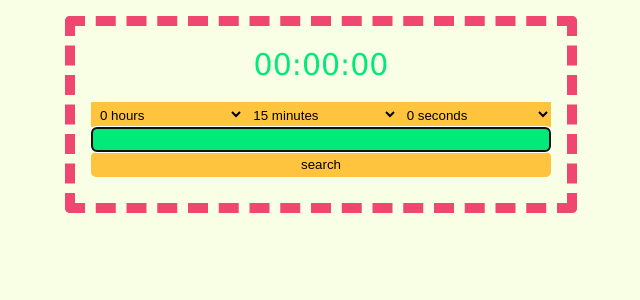
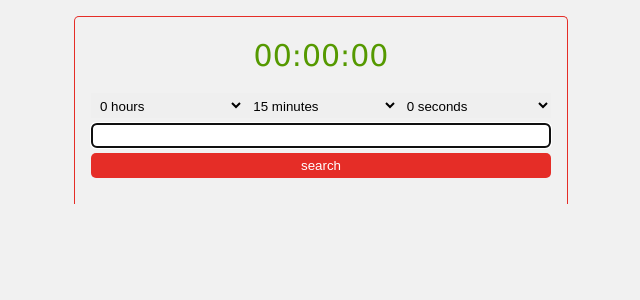
Before and after one commit to flannerychristopher/youtube_pomodoro, a React app: page / in a window 1280 px wide. Shown: the top 300 px of the page, without its empty margins (319-959 px from the left). Built offline with nearby package versions, Linux system fonts and the light colour scheme.

Commit message:
change styling to YouTube color palette

```diff
--- a/index.html
+++ b/index.html
@@ -9,7 +9,7 @@
 <head>
   <meta charset="utf-8">
   <meta http-equiv="X-UA-Compatible" content="IE=edge">
-  <title>YouTube | flan the dev</title>
+  <title>YouTube Pomodoro | flan the dev</title>
   <meta name="description" content="">
   <meta name="viewport" content="width=device-width, initial-scale=1">
 </head>
--- a/src/style/App.css
+++ b/src/style/App.css
@@ -5,8 +5,8 @@ pinkred       #ef476f
 sun           #ffc43d */
 
 body {
-  background-color: #f8ffe5;
-  color: #1b9aaa;
+  background-color: #f1f1f1;
+  color: #333333;
   font-family: Verdana, Geneva, Tahoma, sans-serif;
   box-sizing: border-box;
 }
@@ -14,10 +14,39 @@ body {
 .App {
   max-width: 460px;
   margin: 0 auto;
-  border: 10px dashed #ef476f;
-  border-radius: 5px;
+  border: 1px solid #e52d27;
+  border-bottom: transparent;
+  border-top-left-radius: 5px;
+  border-top-right-radius: 5px;
   margin-top: 1em;
   padding: 1em;
+}
+
+/* TIMER */
+
+.Timer {
+  height: 50px;
+  font-size: 30px;
+  padding: 5px;
+  text-align: center;
+  color: #559900;
+}
+
+.TimerControl {
+  display: flex;
+}
+
+.TimerControl div {
+  height: 25px;
+  cursor: pointer;
+  width: 100%;
+}
+
+.TimerControl div select {
+  border: none;
+  width: 100%;
+  height: 25px;
+  padding: 5px;
 }
 
 /* SEARCH */
@@ -27,12 +56,10 @@ body {
   width: 100%;
   height: 25px;
   border-radius: 5px;
-  margin: 0 0;
+  margin: 5px 0;
   padding: 0 0;
   font-weight: 600;
   letter-spacing: .2em;
-  color: #ef476f;
-  background-color: #00ea79;
 }
 
 button {
@@ -40,40 +67,11 @@ button {
   margin: 0 0 10px 0;
   width: 100%;
   height: 25px;
-  background-color: #ffc43d;
+  background-color: #e52d27;
+  color: #fff;
   border: none;
   border-radius: 5px;
   cursor: pointer;
-}
-
-/* TIMER */
-
-.Timer {
-  height: 50px;
-  font-size: 30px;
-  padding: 5px;
-  text-align: center;
-  color: #00ea79;
-}
-
-.TimerControl {
-  display: flex;
-}
-
-.TimerControl div {
-  background-color: #ffc43d;
-  height: 25px;
-  cursor: pointer;
-  width: 100%;
-
-}
-
-.TimerControl div select {
-  background: transparent;
-  border: none;
-  width: 100%;
-  height: 25px;
-  padding: 5px;
 }
 
 /* VIDEOS */
@@ -83,13 +81,13 @@ button {
   min-height: 220px;
   padding: 15px;
   margin-bottom: 15px;
-  border-bottom: 10px dashed #ef476f;
+  border-bottom: 10px dashed #e52d27;
 }
 
 .Player {
   max-width: 320px;
   max-height: 195px;
-  border: 5px solid #00ea79;
+  border: 5px solid #559900;
   border-radius: 5px;
 }
 
@@ -102,7 +100,6 @@ button {
   justify-content: space-between;
   margin-bottom: 10px;
   opacity: .7;
-
 }
 
 .VideoItem:hover {
```
